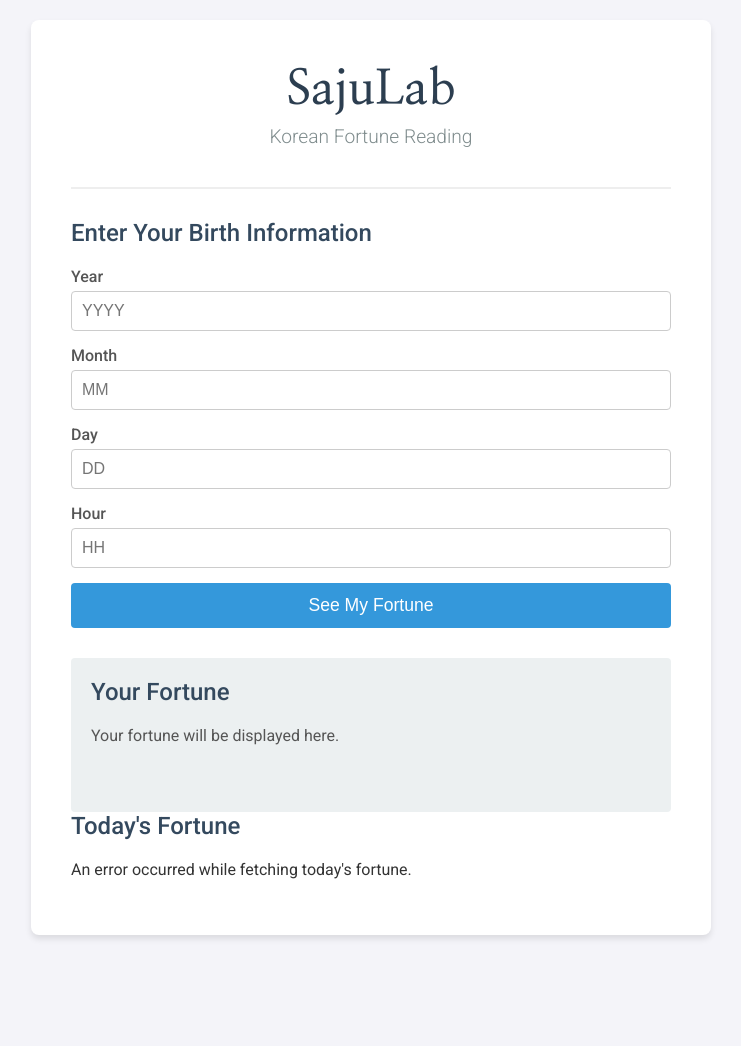
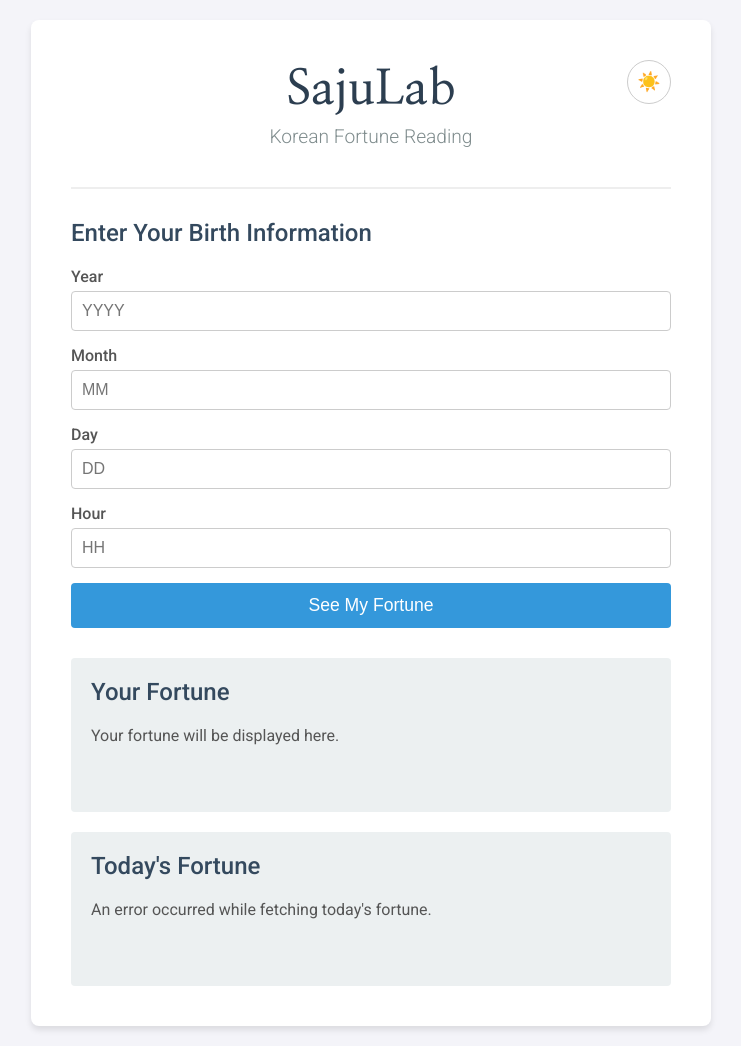
Before and after one commit to jiwnon/sajulab, a plain HTML site: page index.html in a window 1280 px wide. Shown: the whole page, without its empty margins (269-1010 px from the left). Before the commit the page ends 955 px from the top, so only its background shows below. Drawn offline with Linux system fonts and the light colour scheme; no server answers.

Commit message:
feat: 다크/라이트 모드 추가 (테마 토글, localStorage 저장, 시스템 설정 연동)
Co-authored-by: Cursor <cursoragent@cursor.com>

```diff
--- a/index.html
+++ b/index.html
@@ -5,10 +5,21 @@
     <meta name="viewport" content="width=device-width, initial-scale=1.0">
     <title>SajuLab - Korean Fortune Reading</title>
     <link rel="stylesheet" href="style.css">
+    <script>
+        (function () {
+            var saved = localStorage.getItem('sajulab-theme');
+            var theme = (saved === 'dark' || saved === 'light') ? saved : (window.matchMedia && window.matchMedia('(prefers-color-scheme: dark)').matches ? 'dark' : 'light');
+            document.documentElement.setAttribute('data-theme', theme);
+        })();
+    </script>
 </head>
 <body>
     <div class="container">
         <header>
+            <button type="button" id="theme-toggle" class="theme-toggle" aria-label="다크/라이트 모드 전환" title="다크/라이트 모드 전환">
+                <span class="theme-icon sun" aria-hidden="true">☀️</span>
+                <span class="theme-icon moon" aria-hidden="true">🌙</span>
+            </button>
             <h1>SajuLab</h1>
             <p class="subtitle">Korean Fortune Reading</p>
         </header>
--- a/main.js
+++ b/main.js
@@ -1,8 +1,27 @@
 document.addEventListener('DOMContentLoaded', () => {
     const submitBtn = document.getElementById('submit-btn');
     const resultText = document.getElementById('result-text');
-    const todayFortuneText = document.getElementById('today-fortune-text'); // New element
-    const workerApiUrl = "https://sajulab-worker.alithya0707.workers.dev/api/saju"; // User's Worker URL
+    const todayFortuneText = document.getElementById('today-fortune-text');
+    const themeToggle = document.getElementById('theme-toggle');
+    const workerApiUrl = "https://sajulab-worker.alithya0707.workers.dev/api/saju";
+
+    // 다크/라이트 모드: 저장된 값 또는 시스템 설정 사용
+    const THEME_KEY = 'sajulab-theme';
+    function getPreferredTheme() {
+        const saved = localStorage.getItem(THEME_KEY);
+        if (saved === 'dark' || saved === 'light') return saved;
+        if (window.matchMedia && window.matchMedia('(prefers-color-scheme: dark)').matches) return 'dark';
+        return 'light';
+    }
+    function setTheme(theme) {
+        document.documentElement.setAttribute('data-theme', theme);
+        localStorage.setItem(THEME_KEY, theme);
+    }
+    setTheme(getPreferredTheme());
+    themeToggle.addEventListener('click', () => {
+        const current = document.documentElement.getAttribute('data-theme');
+        setTheme(current === 'dark' ? 'light' : 'dark');
+    });
 
     // Function to fetch and display Today's Fortune
     async function fetchTodayFortune() {
--- a/style.css
+++ b/style.css
@@ -1,54 +1,135 @@
 @import url('https://fonts.googleapis.com/css2?family=Nanum+Myeongjo:wght@400;700&family=Roboto:wght@300;400;500&display=swap');
+
+/* 라이트 모드 (기본) */
+:root,
+[data-theme="light"] {
+    --bg: #f4f4f9;
+    --card-bg: #fff;
+    --text: #333;
+    --text-muted: #555;
+    --heading: #2c3e50;
+    --subtitle: #7f8c8d;
+    --h2: #34495e;
+    --border: #eee;
+    --input-border: #ccc;
+    --result-bg: #ecf0f1;
+    --btn-bg: #3498db;
+    --btn-hover: #2980b9;
+    --shadow: 0 4px 6px rgba(0,0,0,0.1);
+}
+
+/* 다크 모드 */
+[data-theme="dark"] {
+    --bg: #1a1a2e;
+    --card-bg: #16213e;
+    --text: #e8e8e8;
+    --text-muted: #b0b0b0;
+    --heading: #eaeaea;
+    --subtitle: #9ca3af;
+    --h2: #d1d5db;
+    --border: #2d3748;
+    --input-border: #4a5568;
+    --result-bg: #0f3460;
+    --btn-bg: #3498db;
+    --btn-hover: #5dade2;
+    --shadow: 0 4px 6px rgba(0,0,0,0.3);
+}
 
 body {
     font-family: 'Roboto', sans-serif;
-    background-color: #f4f4f9;
-    color: #333;
+    background-color: var(--bg);
+    color: var(--text);
     margin: 0;
     padding: 20px;
     display: flex;
     justify-content: center;
     align-items: center;
     min-height: 100vh;
+    transition: background-color 0.3s, color 0.3s;
 }
 
 .container {
-    background: #fff;
+    background: var(--card-bg);
     border-radius: 8px;
-    box-shadow: 0 4px 6px rgba(0,0,0,0.1);
+    box-shadow: var(--shadow);
     padding: 40px;
     max-width: 600px;
     width: 100%;
+    transition: background-color 0.3s, box-shadow 0.3s;
 }
 
 header {
+    position: relative;
     text-align: center;
     margin-bottom: 30px;
-    border-bottom: 2px solid #eee;
+    border-bottom: 2px solid var(--border);
     padding-bottom: 20px;
+    transition: border-color 0.3s;
+}
+
+.theme-toggle {
+    position: absolute;
+    top: 0;
+    right: 0;
+    width: 44px;
+    height: 44px;
+    padding: 0;
+    border: 1px solid var(--input-border);
+    border-radius: 50%;
+    background: var(--card-bg);
+    cursor: pointer;
+    display: flex;
+    align-items: center;
+    justify-content: center;
+    transition: background 0.3s, border-color 0.3s;
+}
+
+.theme-toggle:hover {
+    background: var(--result-bg);
+}
+
+.theme-icon {
+    font-size: 1.4em;
+    position: absolute;
+    transition: opacity 0.3s, transform 0.3s;
+}
+
+.theme-icon.moon {
+    opacity: 0;
+}
+
+[data-theme="dark"] .theme-icon.sun {
+    opacity: 0;
+}
+
+[data-theme="dark"] .theme-icon.moon {
+    opacity: 1;
 }
 
 h1 {
     font-family: 'Nanum Myeongjo', serif;
     font-weight: 700;
     font-size: 3em;
-    color: #2c3e50;
+    color: var(--heading);
     margin: 0;
+    transition: color 0.3s;
 }
 
 .subtitle {
     font-family: 'Roboto', sans-serif;
     font-weight: 300;
     font-size: 1.2em;
-    color: #7f8c8d;
+    color: var(--subtitle);
     margin-top: 5px;
+    transition: color 0.3s;
 }
 
 h2 {
     font-family: 'Roboto', sans-serif;
     font-weight: 500;
-    color: #34495e;
+    color: var(--h2);
     margin-top: 0;
+    transition: color 0.3s;
 }
 
 .input-form {
@@ -63,20 +144,24 @@ label {
     display: block;
     margin-bottom: 5px;
     font-weight: 500;
-    color: #555;
+    color: var(--text-muted);
+    transition: color 0.3s;
 }
 
 input[type="number"] {
     width: 100%;
     padding: 10px;
-    border: 1px solid #ccc;
+    border: 1px solid var(--input-border);
     border-radius: 4px;
     box-sizing: border-box;
     font-size: 1em;
+    background: var(--card-bg);
+    color: var(--text);
+    transition: border-color 0.3s, background 0.3s, color 0.3s;
 }
 
 #submit-btn {
-    background-color: #3498db;
+    background-color: var(--btn-bg);
     color: white;
     padding: 12px 20px;
     border: none;
@@ -88,17 +173,32 @@ input[type="number"] {
 }
 
 #submit-btn:hover {
-    background-color: #2980b9;
+    background-color: var(--btn-hover);
 }
 
-.result-section {
-    background-color: #ecf0f1;
+.result-section,
+.today-fortune-section {
+    background-color: var(--result-bg);
     padding: 20px;
     border-radius: 4px;
+    margin-bottom: 20px;
+    transition: background-color 0.3s;
 }
 
-#result-text {
+.today-fortune-section:last-child {
+    margin-bottom: 0;
+}
+
+#result-text,
+#today-fortune-text {
     font-size: 1em;
-    color: #555;
+    color: var(--text-muted);
     min-height: 50px;
+    transition: color 0.3s;
 }
+
+/* 다크모드에서 결과 영역 내부 링크/강조 색 유지 */
+[data-theme="dark"] #result-text a,
+[data-theme="dark"] #today-fortune-text a {
+    color: #5dade2;
+}
```
